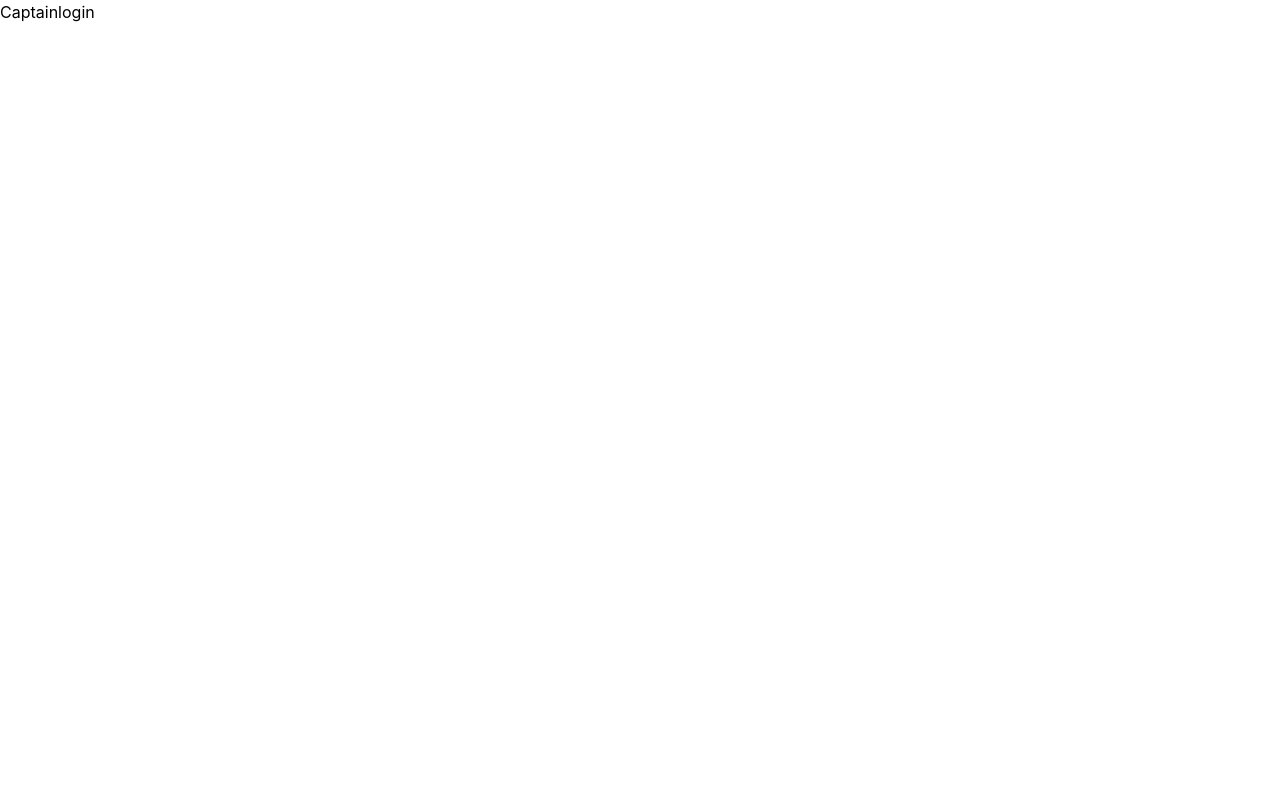
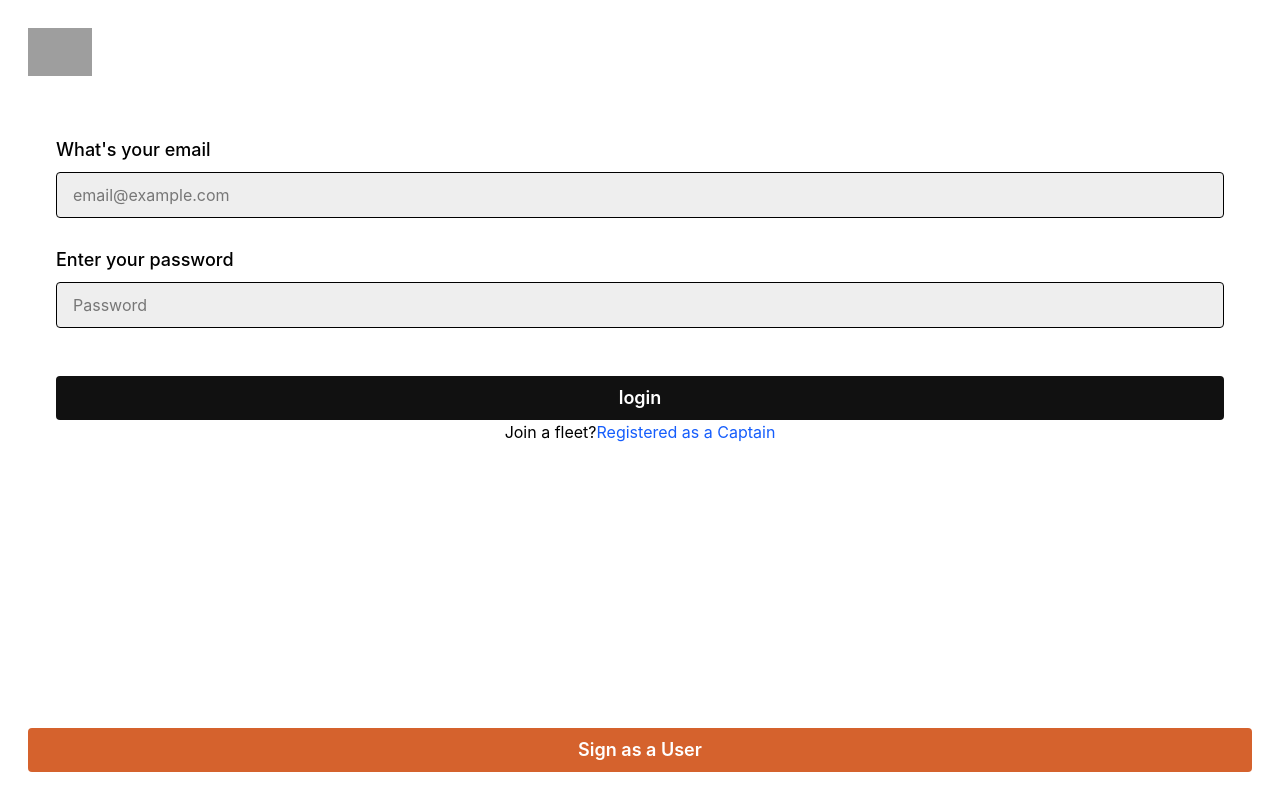
Before and after one commit to ashishpatel0856/UberApp, a React app in the folder frontend/: page /captain-login in a window 1280 px wide. Built offline with nearby package versions, Linux system fonts and the light colour scheme; grey boxes are pictures that could not be loaded; the HTML template or start-up script is replaced by a standard one.

Commit message:
add ui user and captain login page

```diff
--- a/frontend/src/pages/Captainlogin.jsx
+++ b/frontend/src/pages/Captainlogin.jsx
@@ -1,9 +1,58 @@
 import React from 'react'
+import { useState } from 'react';
+import { Link } from 'react-router-dom';
+const Captainlogin = () => {
 
-const Captainlogin = () => {
-  return (
-    <div>Captainlogin</div>
-  )
+    const [email, setEmail] = useState('');
+    const [password, setPassword] = useState('');
+    const [captainData, setCaptainData] = useState('');
+    const submitHandler = (e) => {
+        e.preventDefault();
+        setCaptainData({
+            email: email,
+            password: password
+        })
+        console.log(captainData);
+        setEmail('');
+        setPassword('');
+    }
+    return (
+
+        <div className='p-7 h-screen flex flex-col justify-between'>
+            <div>
+                <img className='w-16 mb-8' src="https://www.svgrepo.com/show/505031/uber-driver.svg" alt="" />
+
+                <form onSubmit={(e) => submitHandler(e)} className='bg-white p-7 rounded-lg'>
+                    <h3 className='text-lg font-medium mb-2'>What's your email</h3>
+
+                    <input
+                        required
+                        value={email}
+                        onChange={(e) => setEmail(e.target.value)}
+                        className='bg-[#eeeeee] rounded mb-7 px-4 py-2 border w-full text-lg placeholder:text-base '
+                        type="email"
+                        placeholder="email@example.com"
+                    />
+
+                    <h3 className='text-lg font-medium mb-2'>Enter your password</h3>
+
+                    <input
+                        required
+                        value={password}
+                        onChange={(e) => setPassword(e.target.value)}
+                        className='bg-[#eeeeee] rounded mb-7 px-4 py-2 border w-full text-lg placeholder:text-base '
+                        type="password"
+                        placeholder="Password"
+                    />
+
+                    <button className='bg-[#111] mt-5 text-white font-semibold rounded px-4 py-2  w-full text-lg placeholder:text-base '>login</button>
+                    <p className='text-center'>Join a fleet?<Link to='/signup' className='text-blue-600'>Registered as a Captain</Link></p>
+                </form>
+            </div>
+            <div>
+                <Link to='/captain-login' className='bg-[#d5622d] mt-5 flex items-center justify-center text-white font-semibold rounded px-4 py-2  w-full text-lg placeholder:text-base '>Sign as a User</Link>
+            </div>
+        </div>)
 }
 
 export default Captainlogin
--- a/frontend/src/pages/UserLogin.jsx
+++ b/frontend/src/pages/UserLogin.jsx
@@ -1,17 +1,34 @@
 import React from 'react'
 import { Link } from 'react-router-dom';
+import { useState } from 'react';
 
 const UserLogin = () => {
+
+    const [email, setEmail] = useState('');
+    const [password, setPassword] = useState('');
+    const [userData, setUserData] = useState({});
+
+    const submitHandler = (e) => {
+        e.preventDefault();
+        setUserData({
+            email: email,
+            password: password
+        })
+        setEmail('');
+        setPassword('');
+    }
     return (
         <div className='p-7 h-screen flex flex-col justify-between'>
             <div>
                 <img className='w-16 mb-8' src="https://upload.wikimedia.org/wikipedia/commons/c/cc/Uber_logo_2018.png" alt="" />
 
-                <form>
+                <form onSubmit={(e) => submitHandler(e)} className='bg-white p-7 rounded-lg'>
                     <h3 className='text-lg font-medium mb-2'>What's your email</h3>
 
                     <input
                         required
+                        value={email}
+                        onChange={(e) => setEmail(e.target.value)}
                         className='bg-[#eeeeee] rounded mb-7 px-4 py-2 border w-full text-lg placeholder:text-base '
                         type="email"
                         placeholder="email@example.com"
@@ -21,6 +38,8 @@ const UserLogin = () => {
 
                     <input
                         required
+                        value={password}
+                        onChange={(e) => setPassword(e.target.value)}
                         className='bg-[#eeeeee] rounded mb-7 px-4 py-2 border w-full text-lg placeholder:text-base '
                         type="password"
                         placeholder="Password"
@@ -31,7 +50,7 @@ const UserLogin = () => {
                 </form>
             </div>
             <div>
-                <button className='bg-[#10b461] mt-5 text-white font-semibold rounded px-4 py-2  w-full text-lg placeholder:text-base '>Sign as a Captain</button>
+                <Link to='/captain-login' className='bg-[#10b461] mt-5 flex items-center justify-center text-white font-semibold rounded px-4 py-2  w-full text-lg placeholder:text-base '>Sign as a Captain</Link>
             </div>
         </div>
     )
```
